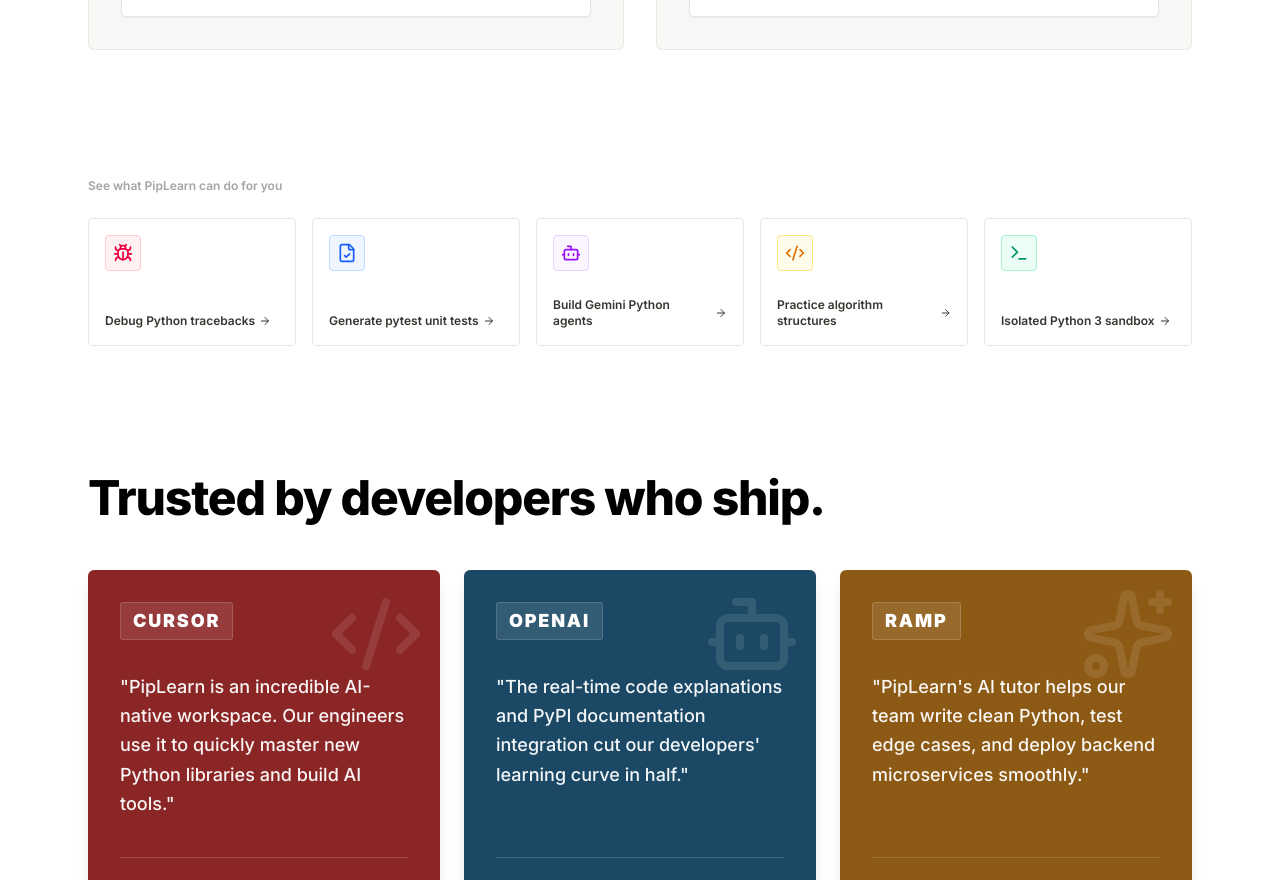
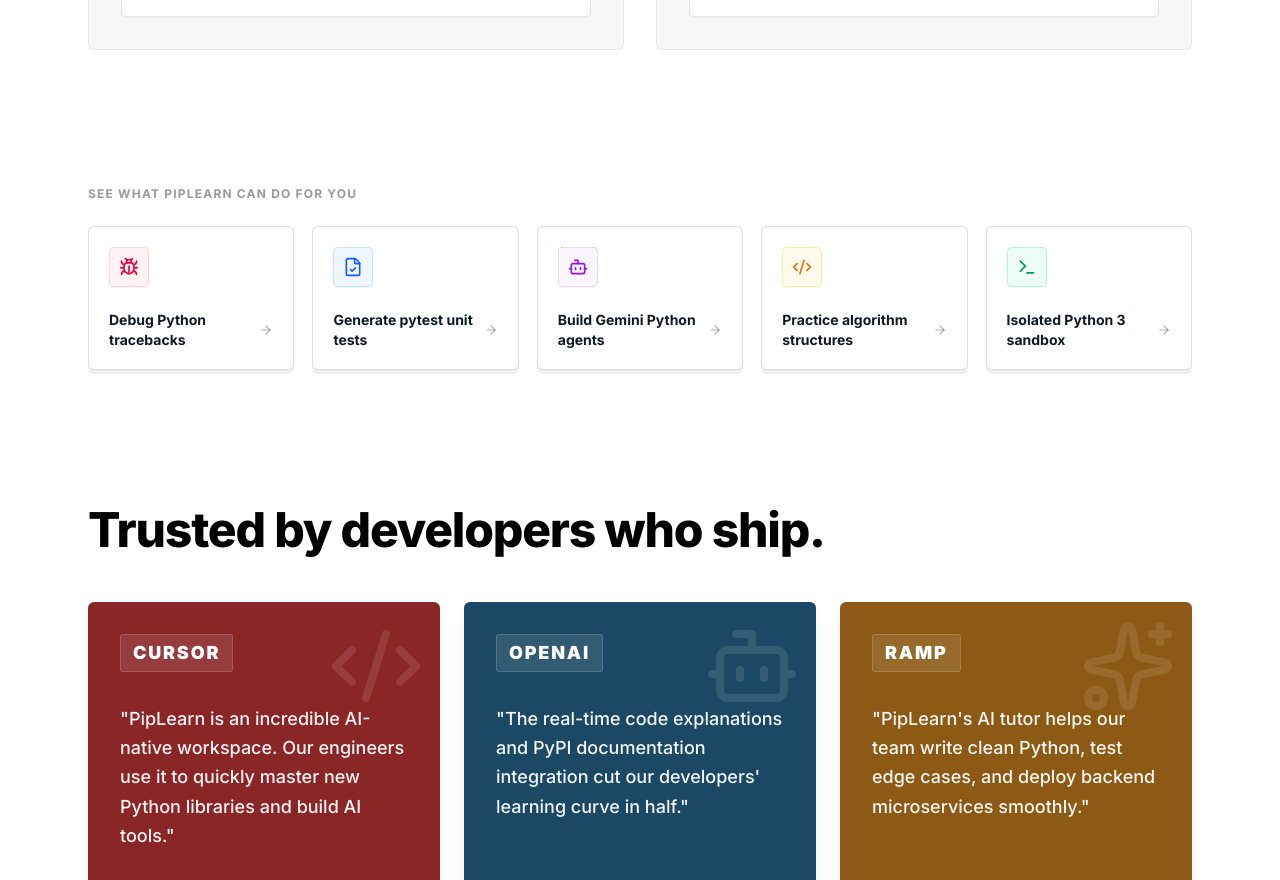
Before and after one commit to Tirth-byte/Pip-Learn-, a Next.js app: page / in a window 1280 px wide. Shown: the part 2040-2920 px from the top of the page. Built offline with nearby package versions, Linux system fonts and the light colour scheme.

Commit message:
Upgrade feature cards to Notion 3D tactile buttons with hover elevation, press feedback, and icon scaling

```diff
--- a/src/app/(marketing)/page.tsx
+++ b/src/app/(marketing)/page.tsx
@@ -363,52 +363,79 @@
         </div>
       </section>
 
-      {/* 5 Quick-Action Feature Badges with Lucide Icons */}
-      <section className="px-6 py-12 max-w-6xl mx-auto w-full">
-        <p className="text-xs font-semibold text-[rgba(55,53,47,0.45)] mb-6">See what PipLearn can do for you</p>
-        <div className="grid grid-cols-2 md:grid-cols-5 gap-4">
-          <Link href="/sandbox" className="border border-[rgba(55,53,47,0.12)] rounded-xl p-4 bg-white hover:border-black/30 transition-all cursor-pointer group flex flex-col justify-between h-32">
-            <div className="size-9 rounded-lg bg-rose-50 border border-rose-200 flex items-center justify-center">
+      {/* 5 Quick-Action Feature Badges with Notion 3D Tactile Styling & Hover Animations */}
+      <section className="px-6 py-14 max-w-6xl mx-auto w-full">
+        <p className="text-xs font-bold tracking-widest text-[rgba(55,53,47,0.5)] uppercase mb-6 select-none">
+          See what PipLearn can do for you
+        </p>
+        <div className="grid grid-cols-2 md:grid-cols-5 gap-4.5">
+          {/* 1. Debug Python tracebacks */}
+          <Link
+            href="/sandbox"
+            className="bg-white border border-[rgba(55,53,47,0.16)] rounded-2xl p-5 shadow-[0_4px_0_0_rgba(55,53,47,0.08)] hover:shadow-[0_10px_22px_rgba(0,0,0,0.08),0_6px_0_0_rgba(55,53,47,0.18)] hover:border-[rgba(55,53,47,0.3)] hover:-translate-y-1.5 active:translate-y-0 active:shadow-[0_2px_0_0_rgba(55,53,47,0.08)] transition-all duration-300 group cursor-pointer flex flex-col justify-between h-36"
+          >
+            <div className="size-10 rounded-xl bg-rose-50/90 border border-rose-200/80 group-hover:bg-rose-100 group-hover:border-rose-300 flex items-center justify-center shadow-xs transition-all duration-300 group-hover:scale-110">
               <Bug className="size-5 text-rose-600" />
             </div>
-            <div className="font-semibold text-xs text-[#37352F] group-hover:underline flex items-center gap-1">
-              Debug Python tracebacks <ArrowRight className="size-3" />
+            <div className="font-bold text-xs sm:text-sm text-[#111827] group-hover:text-[#2383E2] transition-colors leading-snug flex items-center justify-between gap-1">
+              <span>Debug Python tracebacks</span>
+              <ArrowRight className="size-3.5 text-[rgba(55,53,47,0.4)] group-hover:text-[#2383E2] group-hover:translate-x-1 transition-all shrink-0" />
             </div>
           </Link>
 
-          <Link href="/courses" className="border border-[rgba(55,53,47,0.12)] rounded-xl p-4 bg-white hover:border-black/30 transition-all cursor-pointer group flex flex-col justify-between h-32">
-            <div className="size-9 rounded-lg bg-blue-50 border border-blue-200 flex items-center justify-center">
+          {/* 2. Generate pytest unit tests */}
+          <Link
+            href="/courses"
+            className="bg-white border border-[rgba(55,53,47,0.16)] rounded-2xl p-5 shadow-[0_4px_0_0_rgba(55,53,47,0.08)] hover:shadow-[0_10px_22px_rgba(0,0,0,0.08),0_6px_0_0_rgba(55,53,47,0.18)] hover:border-[rgba(55,53,47,0.3)] hover:-translate-y-1.5 active:translate-y-0 active:shadow-[0_2px_0_0_rgba(55,53,47,0.08)] transition-all duration-300 group cursor-pointer flex flex-col justify-between h-36"
+          >
+            <div className="size-10 rounded-xl bg-blue-50/90 border border-blue-200/80 group-hover:bg-blue-100 group-hover:border-blue-300 flex items-center justify-center shadow-xs transition-all duration-300 group-hover:scale-110">
               <FileCheck className="size-5 text-blue-600" />
             </div>
-            <div className="font-semibold text-xs text-[#37352F] group-hover:underline flex items-center gap-1">
-              Generate pytest unit tests <ArrowRight className="size-3" />
+            <div className="font-bold text-xs sm:text-sm text-[#111827] group-hover:text-[#2383E2] transition-colors leading-snug flex items-center justify-between gap-1">
+              <span>Generate pytest unit tests</span>
+              <ArrowRight className="size-3.5 text-[rgba(55,53,47,0.4)] group-hover:text-[#2383E2] group-hover:translate-x-1 transition-all shrink-0" />
             </div>
           </Link>
 
-          <Link href="/sandbox" className="border border-[rgba(55,53,47,0.12)] rounded-xl p-4 bg-white hover:border-black/30 transition-all cursor-pointer group flex flex-col justify-between h-32">
-            <div className="size-9 rounded-lg bg-purple-50 border border-purple-200 flex items-center justify-center">
+          {/* 3. Build Gemini Python agents */}
+          <Link
+            href="/sandbox"
+            className="bg-white border border-[rgba(55,53,47,0.16)] rounded-2xl p-5 shadow-[0_4px_0_0_rgba(55,53,47,0.08)] hover:shadow-[0_10px_22px_rgba(0,0,0,0.08),0_6px_0_0_rgba(55,53,47,0.18)] hover:border-[rgba(55,53,47,0.3)] hover:-translate-y-1.5 active:translate-y-0 active:shadow-[0_2px_0_0_rgba(55,53,47,0.08)] transition-all duration-300 group cursor-pointer flex flex-col justify-between h-36"
+          >
+            <div className="size-10 rounded-xl bg-purple-50/90 border border-purple-200/80 group-hover:bg-purple-100 group-hover:border-purple-300 flex items-center justify-center shadow-xs transition-all duration-300 group-hover:scale-110">
               <Bot className="size-5 text-purple-600" />
             </div>
-            <div className="font-semibold text-xs text-[#37352F] group-hover:underline flex items-center gap-1">
-              Build Gemini Python agents <ArrowRight className="size-3" />
+            <div className="font-bold text-xs sm:text-sm text-[#111827] group-hover:text-[#2383E2] transition-colors leading-snug flex items-center justify-between gap-1">
+              <span>Build Gemini Python agents</span>
+              <ArrowRight className="size-3.5 text-[rgba(55,53,47,0.4)] group-hover:text-[#2383E2] group-hover:translate-x-1 transition-all shrink-0" />
             </div>
           </Link>
 
-          <Link href="/courses" className="border border-[rgba(55,53,47,0.12)] rounded-xl p-4 bg-white hover:border-black/30 transition-all cursor-pointer group flex flex-col justify-between h-32">
-            <div className="size-9 rounded-lg bg-amber-50 border border-amber-200 flex items-center justify-center">
+          {/* 4. Practice algorithm structures */}
+          <Link
+            href="/courses"
+            className="bg-white border border-[rgba(55,53,47,0.16)] rounded-2xl p-5 shadow-[0_4px_0_0_rgba(55,53,47,0.08)] hover:shadow-[0_10px_22px_rgba(0,0,0,0.08),0_6px_0_0_rgba(55,53,47,0.18)] hover:border-[rgba(55,53,47,0.3)] hover:-translate-y-1.5 active:translate-y-0 active:shadow-[0_2px_0_0_rgba(55,53,47,0.08)] transition-all duration-300 group cursor-pointer flex flex-col justify-between h-36"
+          >
+            <div className="size-10 rounded-xl bg-amber-50/90 border border-amber-200/80 group-hover:bg-amber-100 group-hover:border-amber-300 flex items-center justify-center shadow-xs transition-all duration-300 group-hover:scale-110">
               <Code2 className="size-5 text-amber-600" />
             </div>
-            <div className="font-semibold text-xs text-[#37352F] group-hover:underline flex items-center gap-1">
-              Practice algorithm structures <ArrowRight className="size-3" />
+            <div className="font-bold text-xs sm:text-sm text-[#111827] group-hover:text-[#2383E2] transition-colors leading-snug flex items-center justify-between gap-1">
+              <span>Practice algorithm structures</span>
+              <ArrowRight className="size-3.5 text-[rgba(55,53,47,0.4)] group-hover:text-[#2383E2] group-hover:translate-x-1 transition-all shrink-0" />
             </div>
           </Link>
 
-          <Link href="/sandbox" className="border border-[rgba(55,53,47,0.12)] rounded-xl p-4 bg-white hover:border-black/30 transition-all cursor-pointer group flex flex-col justify-between h-32">
-            <div className="size-9 rounded-lg bg-emerald-50 border border-emerald-200 flex items-center justify-center">
+          {/* 5. Isolated Python 3 sandbox */}
+          <Link
+            href="/sandbox"
+            className="bg-white border border-[rgba(55,53,47,0.16)] rounded-2xl p-5 shadow-[0_4px_0_0_rgba(55,53,47,0.08)] hover:shadow-[0_10px_22px_rgba(0,0,0,0.08),0_6px_0_0_rgba(55,53,47,0.18)] hover:border-[rgba(55,53,47,0.3)] hover:-translate-y-1.5 active:translate-y-0 active:shadow-[0_2px_0_0_rgba(55,53,47,0.08)] transition-all duration-300 group cursor-pointer flex flex-col justify-between h-36"
+          >
+            <div className="size-10 rounded-xl bg-emerald-50/90 border border-emerald-200/80 group-hover:bg-emerald-100 group-hover:border-emerald-300 flex items-center justify-center shadow-xs transition-all duration-300 group-hover:scale-110">
               <Terminal className="size-5 text-emerald-600" />
             </div>
-            <div className="font-semibold text-xs text-[#37352F] group-hover:underline flex items-center gap-1">
-              Isolated Python 3 sandbox <ArrowRight className="size-3" />
+            <div className="font-bold text-xs sm:text-sm text-[#111827] group-hover:text-[#2383E2] transition-colors leading-snug flex items-center justify-between gap-1">
+              <span>Isolated Python 3 sandbox</span>
+              <ArrowRight className="size-3.5 text-[rgba(55,53,47,0.4)] group-hover:text-[#2383E2] group-hover:translate-x-1 transition-all shrink-0" />
             </div>
           </Link>
         </div>
```
